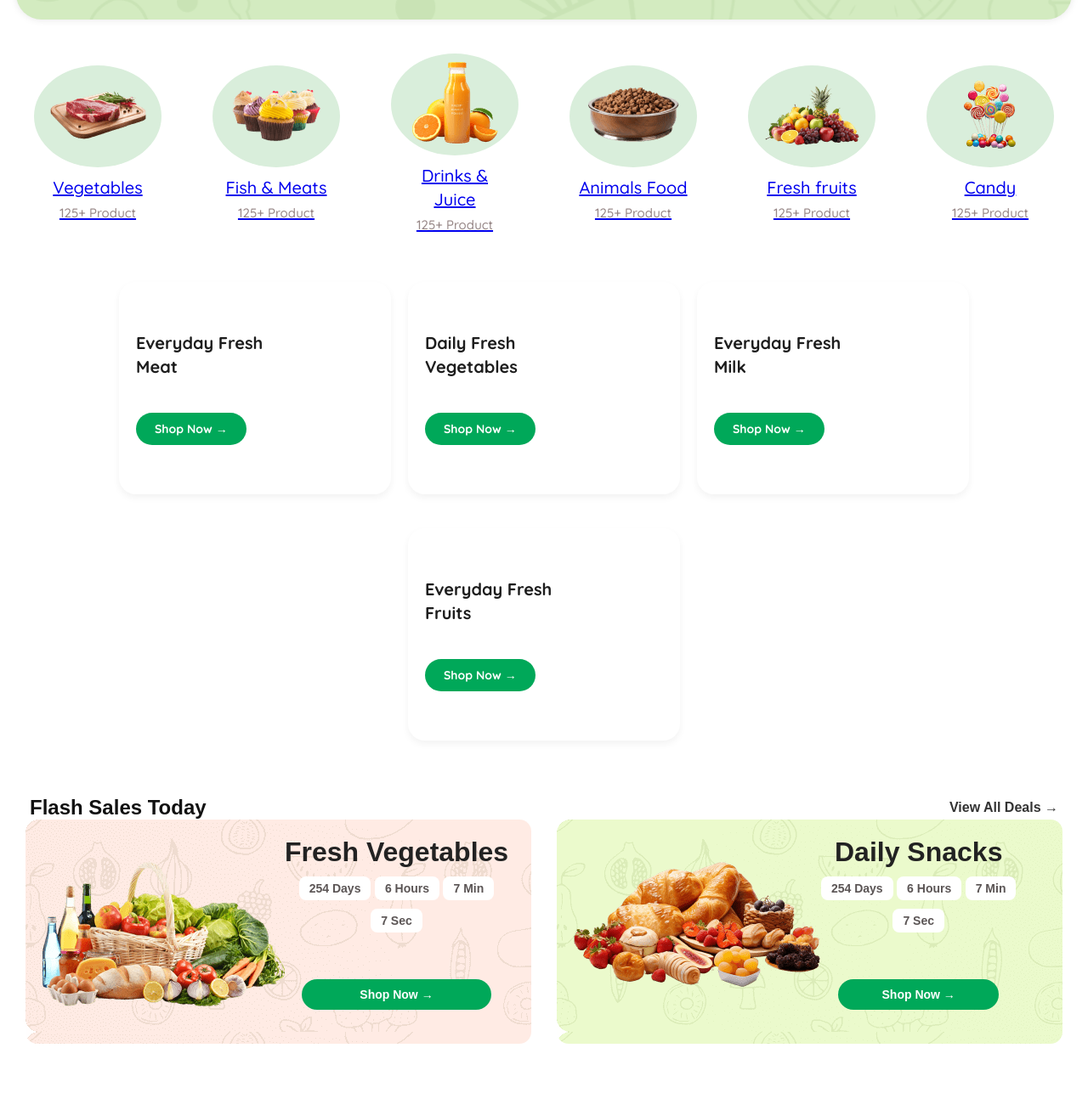
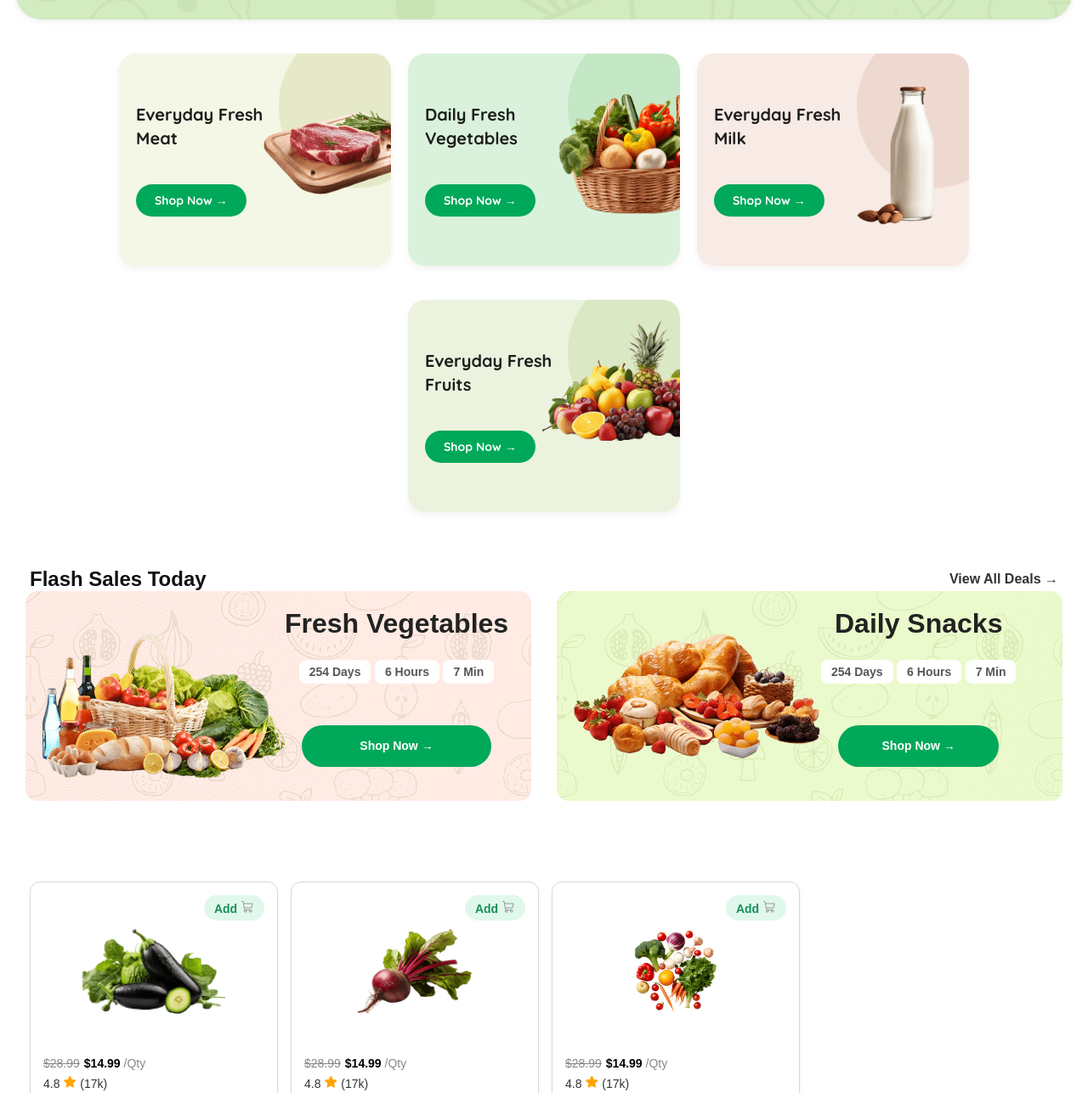
Before and after one commit to Shivamsingh136/Market, a plain HTML site: page index.html in a window 1280 px wide. Shown: the part 579-1866 px from the top of the page at 85% size. Drawn offline with nearby package versions, Linux system fonts and the light colour scheme; files whose address does not match are found by name.

Commit message:
Refactor item card layout and styles for improved design consistencyls

```diff
--- a/index.html
+++ b/index.html
@@ -158,84 +158,27 @@
 
 <!-- Hero section  -->
 
-<div class="item-section">
 
-    <div class="item-card">
-        <div class="item-card-img">
-            <img src="image/feature-img2.png" alt="veg">
-        </div>
-        <div class="item-card-a">
-            <a href="#">Vegetables <br> <span class="item-card-t">125+ Product</span></a>
-        </div>
-
-    </div>
-
-    <div class="item-card">
-        <div class="item-card-img">
-            <img src="image/feature-img3.png" alt="">
-        </div>
-        <div class="item-card-a">
-            <a href="#">Fish & Meats <br><span class="item-card-t">125+ Product</span></a>
-        </div>
-    </div>
-
-    <div class="item-card">
-        <div class="item-card-img">
-            <img src="image/feature-img4.png" alt="">
-        </div>
-        <div class="item-card-a">
-            <a href="#">Drinks & Juice <br><span class="item-card-t">125+ Product</span></a>
-        </div>
-
-    </div>
-
-    <div class="item-card">
-        <div class="item-card-img">
-            <img src="image/feature-img5.png" alt="">
-        </div>
-        <div class="item-card-a">
-            <a href="#">Animals Food <br><span class="item-card-t">125+ Product</span></a>
-        </div>
-    </div>
-
-    <div class="item-card">
-        <div class="item-card-img">
-            <img src="image/feature-img6.png" alt="">
-        </div>
-        <div class="item-card-a">
-            <a href="#">Fresh fruits <br><span class="item-card-t">125+ Product</span></a>
-        </div>
-    </div>
-
-    <div class="item-card">
-        <div class="item-card-img">
-            <img src="Image/feature-img7.png" alt="">
-        </div>
-        <div class="item-card-a">
-            <a href="#"> Candy <br><span class="item-card-t">125+ Product</span></a>
-        </div>
-    </div>
-</div>
 
 <!-- list Cart -->
 
 <div class="fresh-section">
-    <div class="card" style="background-image: url(Images/meat-img1.png);">
+    <div class="card" style="background-image: url(Image/meat-img1.png);">
         <h3>Everyday Fresh <br> Meat</h3>
         <a href="#" class="shop-btn">Shop Now →</a>
     </div>
 
-    <div class="card " style="background-image: url(Images/veg-banner-img2.png);">
+    <div class="card " style="background-image: url(Image/veg-banner-img2.png);">
         <h3>Daily Fresh <br> Vegetables</h3>
         <a href="#" class="shop-btn">Shop Now →</a>
     </div>
 
-    <div class="card " style=" background-image: url(Images/milk-img3.png);">
+    <div class="card " style=" background-image: url(Image/milk-img3.png);">
         <h3>Everyday Fresh <br> Milk</h3>
         <a href="#" class="shop-btn">Shop Now →</a>
     </div>
 
-    <div class="card " style="background-image: url(Images/fruit-img4.png);">
+    <div class="card " style="background-image: url(Image/fruit-img4.png);">
         <h3>Everyday Fresh <br> Fruits</h3>
         <a href="#" class="shop-btn">Shop Now →</a>
     </div>
@@ -252,7 +195,7 @@
 
         <div class="sales-cards">
 
-            <div class="sales-card " style="background-image: url(Images/veg\ flash-sale-bg1.png);">
+            <div class="sales-card " style="background-image: url(Image/veg\ flash-sale-bg1.png);">
                 <div class="img-flash">
                     <img src="Image/fresh flash-sale-img1.png" alt="Fresh Vegetables" />
                 </div>
@@ -264,16 +207,14 @@
                             <span>6 Hours</span>
                             <span>7 Min</span>
                         </div>
-                        <div class="sec">
-                            <span>7 Sec</span>
-                        </div>
+
                     </div>
                     <button class="shop-btn">Shop Now →</button>
                 </div>
             </div>
 
 
-            <div class="sales-card" style="background-image: url(Images/snacks\ flash-sale-bg2.png);">
+            <div class="sales-card" style="background-image: url(Image/snacks\ flash-sale-bg2.png);">
                 <div class="img-flash">
                     <img src="Image/daily flash-sale-img2.png" alt="Daily Snacks" />
                 </div>
@@ -285,9 +226,7 @@
                             <span>6 Hours</span>
                             <span>7 Min</span>
                         </div>
-                        <div class="sec">
-                            <span>7 Sec</span>
-                        </div>
+
                     </div>
                     <button class="shop-btn">Shop Now →</button>
                 </div>
@@ -747,21 +686,6 @@
         <a href="#" class="view-all">View All Deals →</a>
     </div>
     <div class="card-container  ">
-        <div class="product-card product-card-hot">
-            <img src="Image/hot-deals-img.png" alt="Broccoli" class="product-image-product product-image" />
-            <h4>Fresh Vegetables</h4>
-            <div class="timer">
-                <div>
-                    <span>254 Days</span>
-                    <span>6 Hours</span>
-                    <span>7 Min</span>
-                </div>
-                <div class="sec">
-                    <span>7 Sec</span>
-                </div>
-            </div>
-            <button class="card-list-hot-btn ">Add to cart <i class="ph ph-shopping-cart"></i></button>
-        </div>
 
         <div class="product-card big">
             <img src="Image/product-img10.png" alt="Broccoli" class="product-image-product product-image" />
@@ -1121,29 +1045,6 @@
 
 <!-- Shop by Brands -->
 
-<section>
-    <div class="shop-container">
-        <div class="shop-content">
-            <div class="shop-content">
-                <h1>Shop by Brands</h1>
-            </div>
-            <div class="shop-image">
-                <div>
-                    <img src="Image/brand-img1.png" alt="">
-                </div>
-                <div> <img src="Image/brand-img2.png" alt="">
-                </div>
-
-                <div> <img src="Image/brand-img5.png" alt="">
-                </div>
-
-                <div> <img src="Image/brand-img6.png" alt="">
-                </div>
-            </div>
-        </div>
-    </div>
-</section>
-
 
 <!-- -------------------------------- -->
 <section>
--- a/media_quires.css
+++ b/media_quires.css
@@ -308,7 +308,7 @@
   }
 
   .product-card {
-    width: 38%;
+    width: 35%;
   }
 
 
@@ -320,7 +320,6 @@
 
   .card-list-btn {
     width: 100%;
-    margin: 0;
     padding: 10px;
     font-size: 1rem;
   }
@@ -330,6 +329,10 @@
     margin: 0;
     padding: 10px;
     font-size: 1rem;
+  }
+
+  .icon-circle i {
+    color: white;
   }
 
   /* .product-card {
@@ -343,7 +346,7 @@
   }
 
   .big {
-    width: 41%;
+    width: 38%;
   }
 
   .product-card-daily {
@@ -384,6 +387,7 @@
   .snacks-card-container img {
     display: none;
   }
+
 
   .snacks-card-content h3 {
     font-size: 24px;
--- a/styles.css
+++ b/styles.css
@@ -1346,3 +1346,10 @@ footer {
     max-height: 32px;
     border-radius: 10px;
 }
+
+.item-card-img-active {
+    border-radius: 100%;
+    background-color: #12791c;
+    align-content: center;
+   padding: 35px 0;
+}
```
